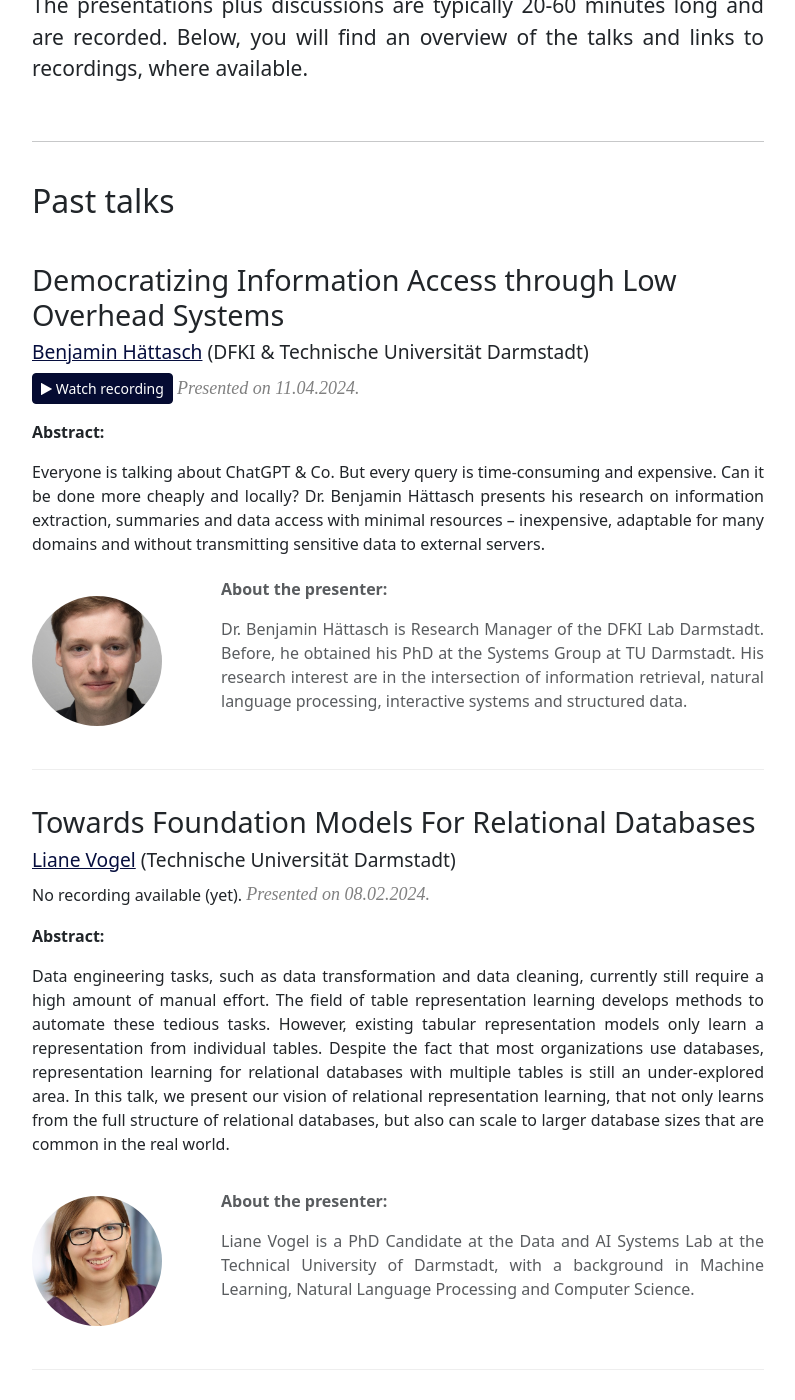
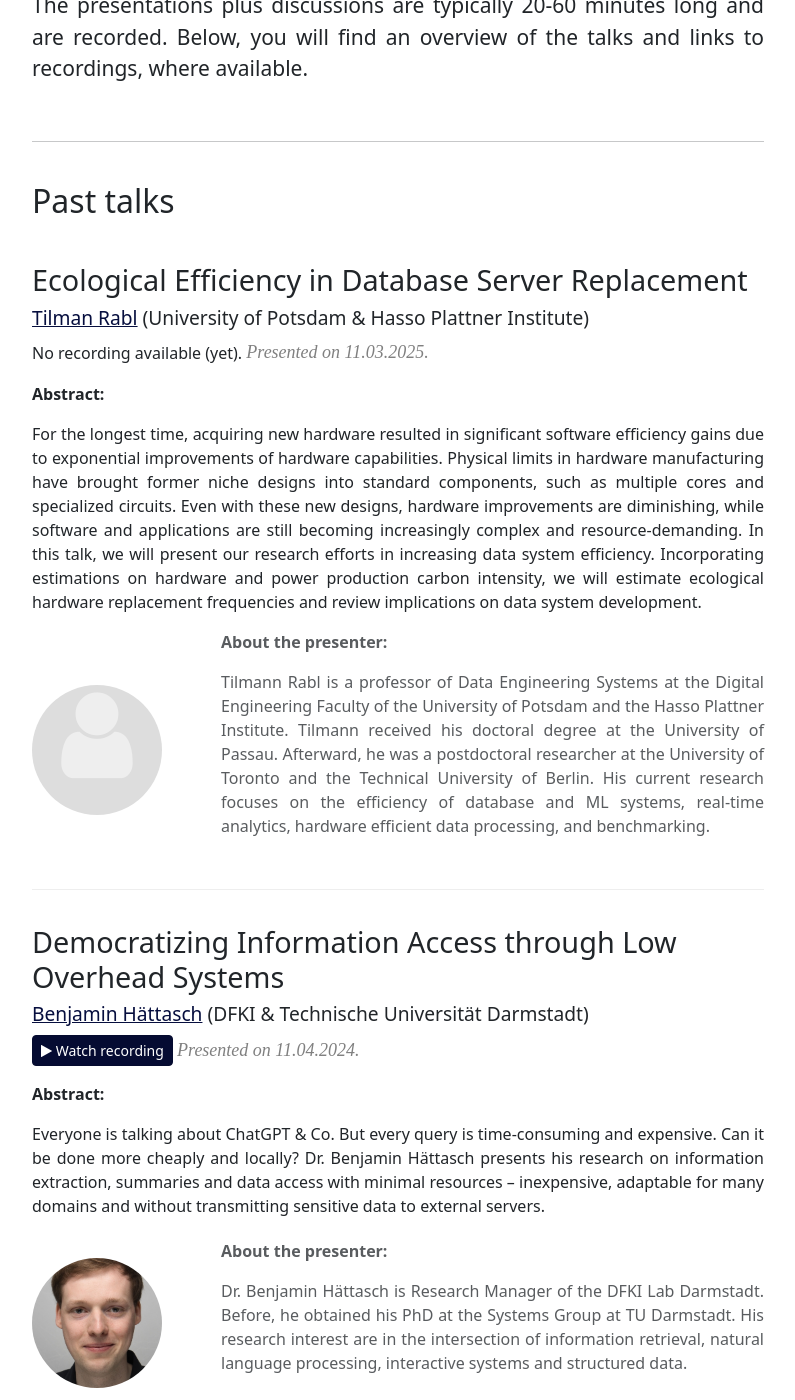
Before and after one commit to KompAKI-ep3n4/kompaki-ep3n4.github.io, a Jekyll site: the page built from index.html, in a window 1280 px wide and 1400 px high, scrolled down 616 px. Shown: the whole window, without its empty margins (242-1037 px from the left). Built offline with Jekyll 4.4.1, drawn with Linux system fonts in a browser that asks for light colours.

Commit message:
Add talk of Tilman Rabl

```diff
--- a/_data/talks.yml
+++ b/_data/talks.yml
@@ -200,6 +200,16 @@
   biography: "Dr. Benjamin Hättasch is Research Manager of the DFKI Lab Darmstadt. Before, he obtained his PhD at the Systems Group at TU Darmstadt. His research interest are in the intersection of information retrieval, natural language processing, interactive systems and structured data."
   video_url: "https://hub.tuda.systems/s/L8YM5Zwqg57orzY"
 
+- date: "11.03.2025"
+  title: "Ecological Efficiency in Database Server Replacement"
+  presenter: "Tilman Rabl"
+  url: https://hpi.de/rabl/team/prof-dr-tilmann-rabl.html
+  affiliation: "University of Potsdam & Hasso Plattner Institute"
+  abstract: "For the longest time, acquiring new hardware resulted in significant software efficiency gains due to exponential improvements of hardware capabilities. Physical limits in hardware manufacturing have brought former niche designs into standard components, such as multiple cores and specialized circuits. Even with these new designs, hardware improvements are diminishing, while software and applications are still becoming increasingly complex and resource-demanding. In this talk, we will present our research efforts in increasing data system efficiency. Incorporating estimations on hardware and power production carbon intensity, we will estimate ecological hardware replacement frequencies and review implications on data system development."
+  photo: ""
+  biography: "Tilmann Rabl is a professor of Data Engineering Systems at the Digital Engineering Faculty of the University of Potsdam and the Hasso Plattner Institute. Tilmann received his doctoral degree at the University of Passau. Afterward, he was a postdoctoral researcher at the University of Toronto and the Technical University of Berlin. His current research focuses on the efficiency of database and ML systems, real-time analytics, hardware efficient data processing, and benchmarking."
+  video_url: ""
+
 # - date: ""
 #   title: ""
 #   presenter: ""
```
